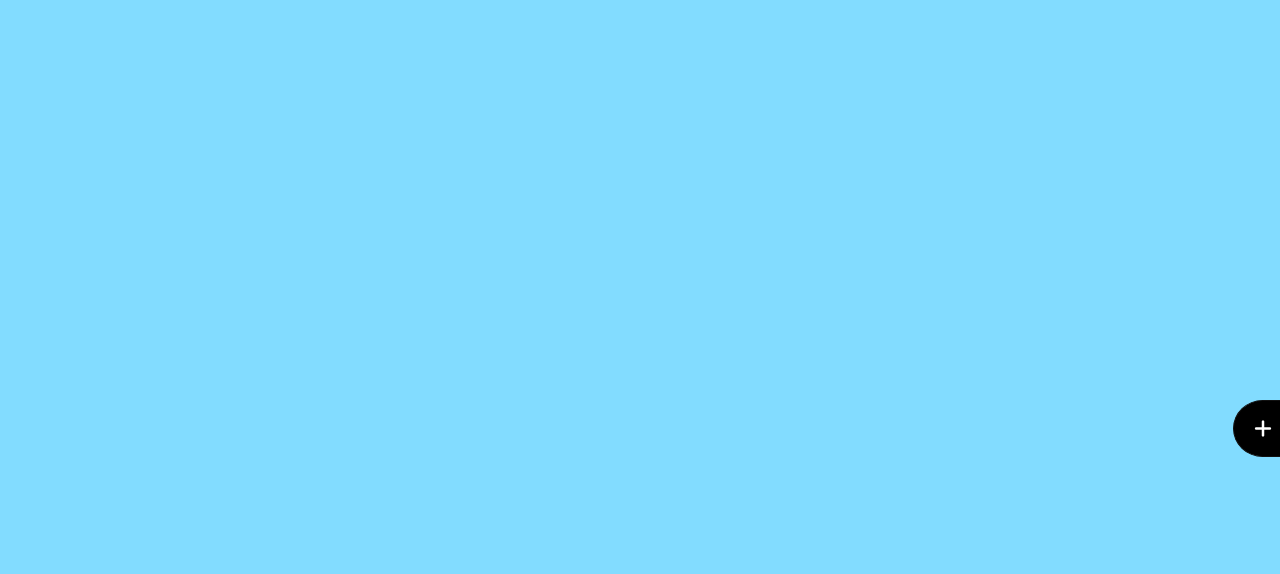
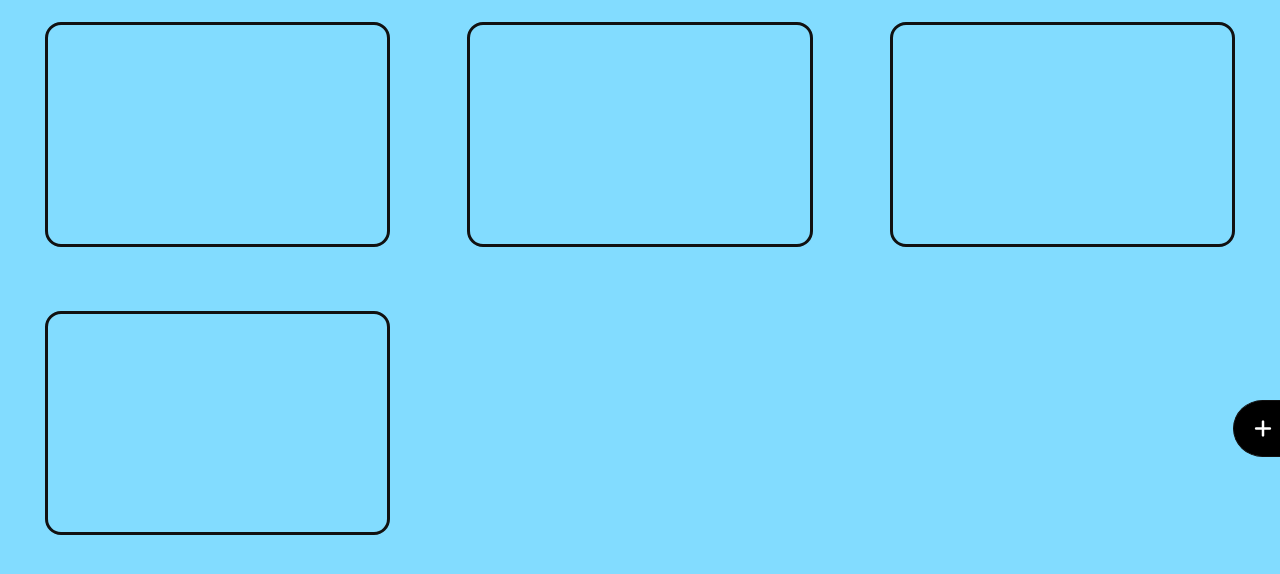
Before and after one commit to Subodh-Shah/Library, a plain HTML site: page index.html in a window 1280 px wide. Shown: the top 574 px of the page. Drawn offline with Linux system fonts and the light colour scheme.

Commit message:
made wrapper for rendering books

```diff
--- a/index.html
+++ b/index.html
@@ -65,7 +65,14 @@
 			<i class="fab fa-plus fa-xl"></i>
 		</button>
 
-		<main id="books-library"></main>
+		<main id="books-library">
+			<div class="book-card-wrapper">
+				<div></div>
+				<div></div>
+				<div></div>
+				<div></div>
+			</div>
+		</main>
 
 		<script type="module" src="main.js"></script>
 	</body>
--- a/main.css
+++ b/main.css
@@ -128,4 +128,21 @@ a {
 	height: 300vh;
 	background: rgb(130, 220, 255);
 	font-family: sans-serif;
+	padding: 22px 0;
 }
+
+.book-card-wrapper {
+	display: grid;
+	grid-template-columns: repeat(1, minmax(100vw, 1fr));
+	row-gap: 5vw;
+	justify-self: center;
+}
+
+.book-card-wrapper > * {
+	border: #111 solid;
+	width: 75vw;
+	aspect-ratio: 1 / 0.65;
+	align-self: center;
+	justify-self: center;
+	border-radius: 16px;
+}
--- a/media.css
+++ b/media.css
@@ -2,6 +2,14 @@
 	.book-form-wrapper {
 		min-width: 60vw;
 		font-size: 18px;
+	}
+
+	.book-card-wrapper {
+		grid-template-columns: repeat(2, minmax(50vw, 1fr));
+	}
+
+	.book-card-wrapper > * {
+		width: 44vw;
 	}
 }
 
@@ -10,4 +18,12 @@
 		min-width: 40vw;
 		font-size: 20px;
 	}
+
+	.book-card-wrapper {
+		grid-template-columns: repeat(3, minmax(33vw, 1fr));
+	}
+
+	.book-card-wrapper > * {
+		width: 27vw;
+	}
 }
```
